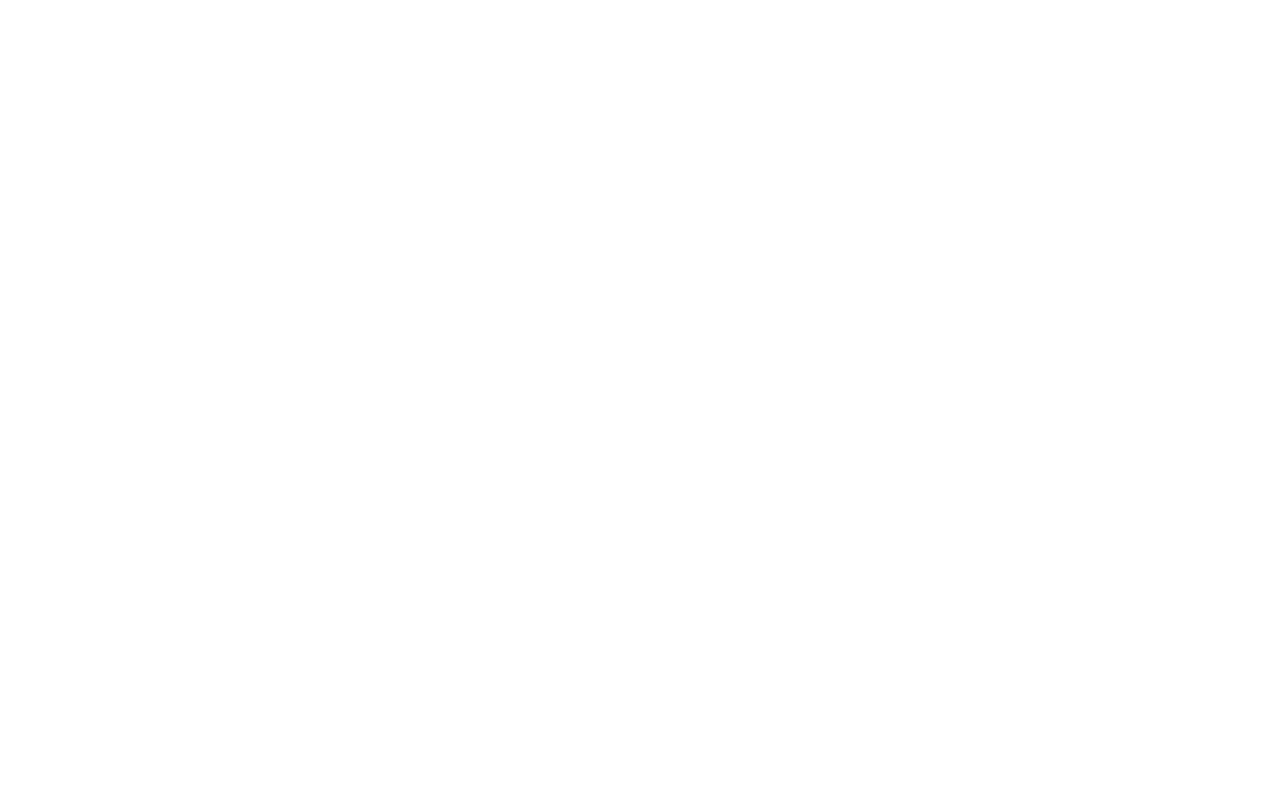
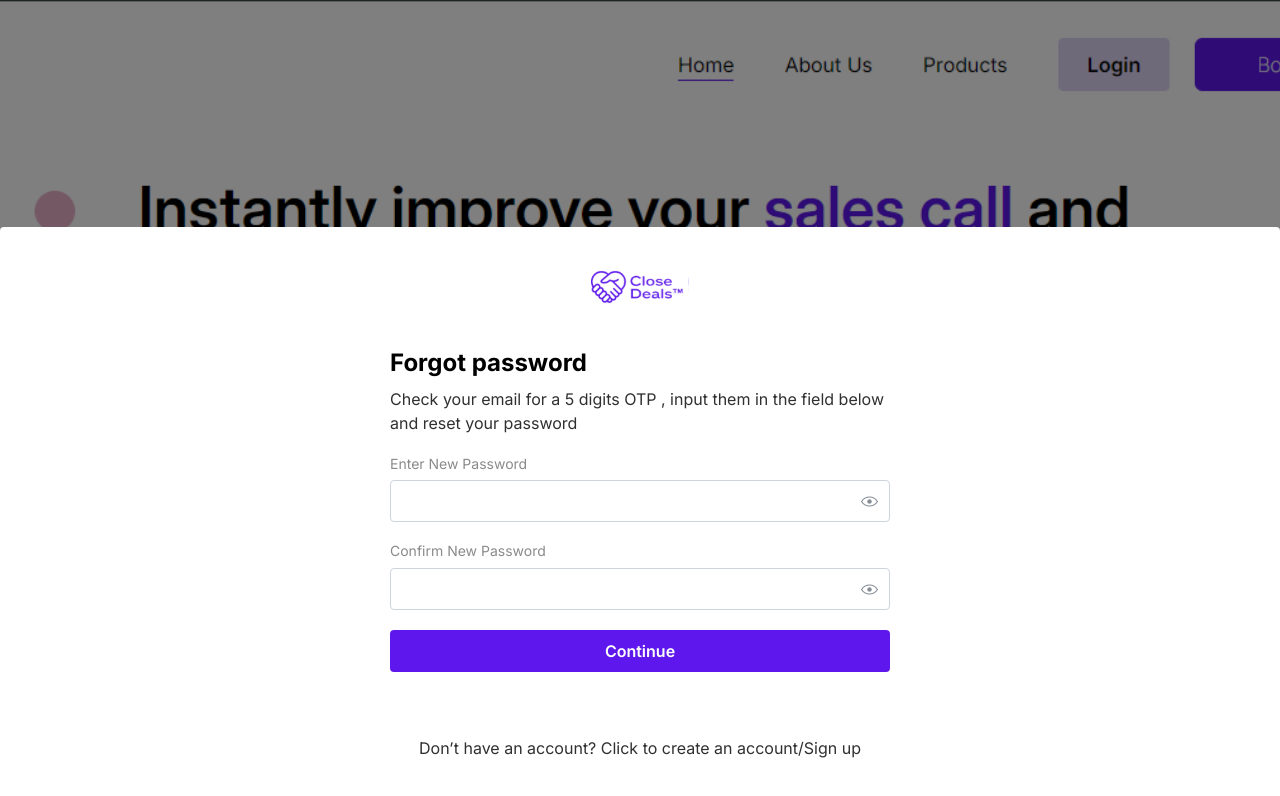
Before and after one commit to adaji025/close-deals, a React (Vite) app: page /reset-password in a window 1280 px wide. Shown: the top 796 px of the page. Built offline with nearby package versions, Linux system fonts and the light colour scheme.

Commit message:
completed the auth pages

```diff
--- a/src/components/Unauthenticated/components/Navbar.tsx
+++ b/src/components/Unauthenticated/components/Navbar.tsx
@@ -67,13 +67,13 @@ const Navbar = () => {
 
           <div
             className="lg:hidden text-start font-semibold pb-4 cursor-pointer"
-            onClick={() => navigate("/sign-in")}
+            onClick={() => navigate("/login")}
           >
             login
           </div>
           <div
             className="lg:hidden text-start font-semibold pb-4 cursor-pointer"
-            onClick={() => navigate("/sign-up")}
+            onClick={() => navigate("/")}
           >
             Book Demo
           </div>
@@ -81,7 +81,7 @@ const Navbar = () => {
             <Button
               size="md"
               className="bg-[#E0D5F6] hover:bg-primary/80 hidden lg:block text-black duration-300"
-              onClick={() => navigate("/sign-in")}
+              onClick={() => navigate("/login")}
             >
               Login
             </Button>
--- a/src/components/Unauthenticated/index.tsx
+++ b/src/components/Unauthenticated/index.tsx
@@ -1,10 +1,18 @@
 import { Route, Routes } from "react-router-dom";
 import Home from "@pages/Unathenticated/Home";
+import Login from "@pages/Unathenticated/auth/Login";
+import ForgotPassword from "@pages/Unathenticated/auth/ForgotPassword";
+import VeryOtp from "@pages/Unathenticated/auth/Otp";
+import ResetPassword from "@pages/Unathenticated/auth/ResetPassword";
 
 const Unauthenticated = () => {
   return (
     <Routes>
       <Route path="/" element={<Home />} />
+      <Route path="/login" element={<Login />} />
+      <Route path="/forgot-password" element={<ForgotPassword />} />
+      <Route path="/verify-otp" element={<VeryOtp />} />
+      <Route path="/reset-password" element={<ResetPassword />} />
     </Routes>
   );
 };
--- a/src/index.css
+++ b/src/index.css
@@ -46,3 +46,15 @@ button.mantine-active.mantine-Pagination-control {
 .circle{
   clip-path: ellipse(80% 120% at 90% 50%);
 }
+
+.auth1 {
+  background:  url(./assets/png/close-deals.png);
+  background-repeat: no-repeat;
+  background-size: cover;
+  background-position: center;
+}
+.auth2 {
+  background:  rgba(0, 0, 0, .5);
+  background-repeat: no-repeat;
+  background-size: cover;
+}
--- /dev/null
+++ b/src/pages/Unathenticated/auth/ForgotPassword.tsx
@@ -0,0 +1,45 @@
+import Logo from "@assets/svg/logo.svg";
+import { Button, TextInput } from "@mantine/core";
+import { useNavigate } from "react-router-dom";
+
+const ForgotPassword = () => {
+  const navigate = useNavigate();
+  return (
+    <div className="auth1">
+      <div className="auth2">
+        <div className="flex items-end min-h-screen w-full">
+          <div className="px-5 min-h-[50vh] bg-white w-full flex py-10 flex-col justify-center items-center rounded-t">
+            <img src={Logo} alt="" />
+            <div className="mt-10 max-w-[500px] w-full mx-auto">
+              <div className="text-2xl font-bold text-black">
+                Forgot password
+              </div>
+              <div className="mt-2">
+                Enter Email used to register your account
+              </div>
+
+              <TextInput size="md" mt={16} label="Email" />
+              <Button
+                size="md"
+                mt={20}
+                className="w-full bg-primary"
+                onClick={() => navigate("/verify-otp")}
+              >
+                Continue
+              </Button>
+
+              <div
+                className="text-center mt-16 cursor-pointer"
+                onClick={() => navigate("/")}
+              >
+                Don’t have an account? Click to create an account/Sign up
+              </div>
+            </div>
+          </div>
+        </div>
+      </div>
+    </div>
+  );
+};
+
+export default ForgotPassword;
--- /dev/null
+++ b/src/pages/Unathenticated/auth/Login.tsx
@@ -0,0 +1,50 @@
+import Logo from "@assets/svg/logo.svg";
+import { Button, Checkbox, PasswordInput, TextInput } from "@mantine/core";
+import { useNavigate } from "react-router-dom";
+
+const Login = () => {
+  const navigate = useNavigate();
+  return (
+    <div className="auth1">
+      <div className="auth2">
+        <div className="flex items-end min-h-screen w-full">
+          <div className="px-5 min-h-[50vh] bg-white w-full flex py-10 flex-col justify-center items-center rounded-t">
+            <img src={Logo} alt="" />
+            <div className="mt-10 max-w-[500px] w-full mx-auto">
+              <div className="text-2xl font-bold text-black">
+                Sign into CloseDeals
+              </div>
+              <div className="mt-2">
+                Enter Email used to register your account
+              </div>
+
+              <TextInput size="md" mt={16} label="Email" />
+              <PasswordInput size="md" mt={16} label="Password" />
+              <Button size="md" mt={20} className="w-full bg-primary">
+                Log in
+              </Button>
+              <div className="mt-4 flex justify-between">
+                <Checkbox color="black" label="Remember me" />
+                <div
+                  className="cursor-pointer text-black"
+                  onClick={() => navigate("/forgot-password")}
+                >
+                  Forgot your password?
+                </div>
+              </div>
+
+              <div
+                className="text-center mt-16 cursor-pointer"
+                onClick={() => navigate("/")}
+              >
+                Don’t have an account? Click to create an account/Sign up
+              </div>
+            </div>
+          </div>
+        </div>
+      </div>
+    </div>
+  );
+};
+
+export default Login;
--- /dev/null
+++ b/src/pages/Unathenticated/auth/Otp.tsx
@@ -0,0 +1,49 @@
+import Logo from "@assets/svg/logo.svg";
+import { Button, PinInput } from "@mantine/core";
+import { useNavigate } from "react-router-dom";
+
+const VeryOtp = () => {
+  const navigate = useNavigate();
+  return (
+    <div className="auth1">
+      <div className="auth2">
+        <div className="flex items-end min-h-screen w-full">
+          <div className="px-5 min-h-[50vh] bg-white w-full flex py-10 flex-col justify-center items-center rounded-t">
+            <img src={Logo} alt="" />
+            <div className="mt-10 max-w-[500px] w-full mx-auto">
+              <div className="text-2xl font-bold text-black">
+                Forgot password
+              </div>
+              <div className="mt-2">
+                Check your email for a 5 digits OTP , input them in the field
+                below and reset your password
+              </div>
+
+              <div className="flex flex-col items-center gap-2 justify-center mt-4">
+                <div className="Enter OTP">Enter OTP</div>
+                <PinInput size="md" />
+              </div>
+              <Button
+                size="md"
+                mt={20}
+                className="w-full bg-primary"
+                onClick={() => navigate("/reset-password")}
+              >
+                Continue
+              </Button>
+
+              <div
+                className="text-center mt-16 cursor-pointer"
+                onClick={() => navigate("/reset-password")}
+              >
+                Don’t have an account? Click to create an account/Sign up
+              </div>
+            </div>
+          </div>
+        </div>
+      </div>
+    </div>
+  );
+};
+
+export default VeryOtp;
--- /dev/null
+++ b/src/pages/Unathenticated/auth/ResetPassword.tsx
@@ -0,0 +1,43 @@
+import Logo from "@assets/svg/logo.svg";
+import { Button, PasswordInput } from "@mantine/core";
+import { useNavigate } from "react-router-dom";
+
+const ResetPassword = () => {
+  const navigate = useNavigate();
+  return (
+    <div className="auth1">
+      <div className="auth2">
+        <div className="flex items-end min-h-screen w-full">
+          <div className="px-5 min-h-[50vh] bg-white w-full flex py-10 flex-col justify-center items-center rounded-t">
+            <img src={Logo} alt="" />
+            <div className="mt-10 max-w-[500px] w-full mx-auto">
+              <div className="text-2xl font-bold text-black">
+                Forgot password
+              </div>
+              <div className="mt-2">
+                Check your email for a 5 digits OTP , input them in the field
+                below and reset your password
+              </div>
+
+              <PasswordInput size="md" mt={16} label="Enter New Password" />
+              <PasswordInput size="md" mt={16} label="Confirm New Password" />
+              <Button size="md" mt={20} className="w-full bg-primary"
+              onClick={() => navigate("/login")}>
+                Continue
+              </Button>
+
+              <div
+                className="text-center mt-16 cursor-pointer"
+                onClick={() => navigate("/")}
+              >
+                Don’t have an account? Click to create an account/Sign up
+              </div>
+            </div>
+          </div>
+        </div>
+      </div>
+    </div>
+  );
+};
+
+export default ResetPassword;
```
Also changed, not shown: src/assets/png/close-deals.png (added).
